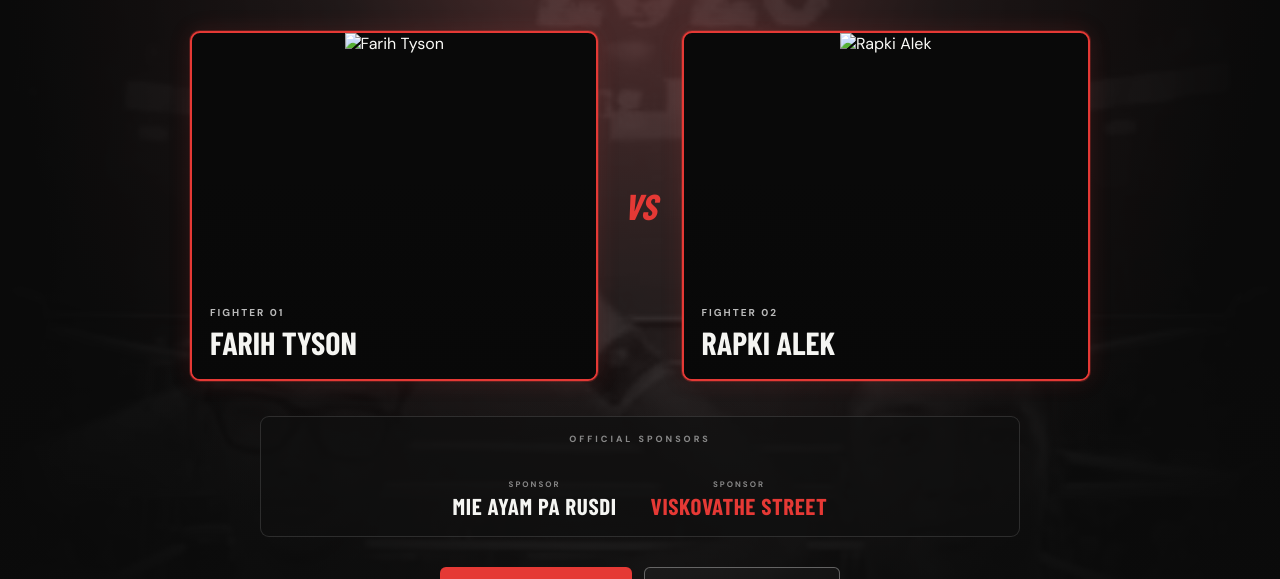
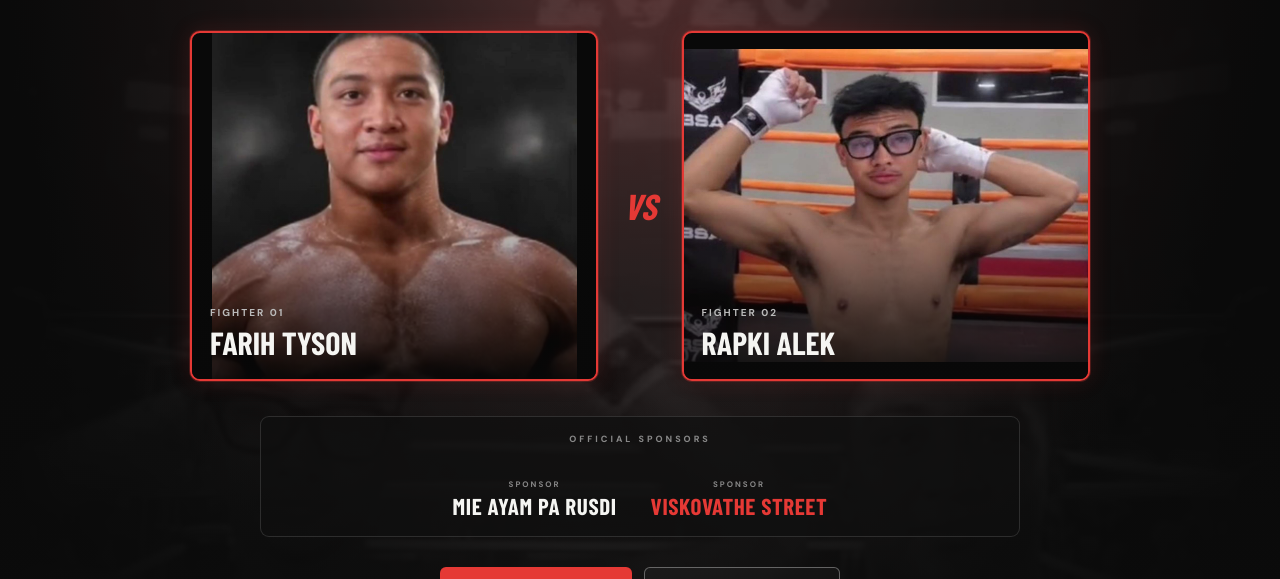
Before and after one commit to rilzzsipalingeoeo/TICKETSS-FARIH-VS-RAPKI-FIGHT-DEKAPI-, a plain HTML site: page index.html in a window 1280 px wide. Shown: the part 535-1114 px from the top of the page. Drawn offline with nearby package versions, Linux system fonts and the light colour scheme; files whose address does not match are found by name; a web font is replaced by a local one.

Commit message:
Update index.html

```diff
--- a/index.html
+++ b/index.html
@@ -69,9 +69,9 @@
       <h1>FARIH TYSON <span class="vs">VS</span> RAPKI ALEK</h1>
       <div class="hero-sub">A boxing exhibition event by FIGHT DEKAPI</div>
       <div class="fighters">
-        <div class="fighter"><img src="assets/farih-tyson.jpg" alt="Farih Tyson"><div class="fighter-name"><small>FIGHTER 01</small>FARIH TYSON</div></div>
+        <div class="fighter"><img src="farih-tyson.jpg" alt="Farih Tyson"><div class="fighter-name"><small>FIGHTER 01</small>FARIH TYSON</div></div>
         <div class="versus">VS</div>
-        <div class="fighter"><img src="assets/rapki-alek.jpg" alt="Rapki Alek"><div class="fighter-name"><small>FIGHTER 02</small>RAPKI ALEK</div></div>
+        <div class="fighter"><img src="rapki-alek.jpg" alt="Rapki Alek"><div class="fighter-name"><small>FIGHTER 02</small>RAPKI ALEK</div></div>
       </div>
       <div class="sponsors"><div class="sponsors-label">Official Sponsors</div><div class="sponsor-name"><small>SPONSOR</small>Mie ayam pa Rusdi</div><div class="sponsor-name"><small>SPONSOR</small>ViskovaTHE STREET</div></div>
       <div class="hero-actions"><a class="btn btn-red" href="#tickets">Secure your seat ↗</a><a class="btn btn-outline" href="#fight">Discover the event</a></div>
```
